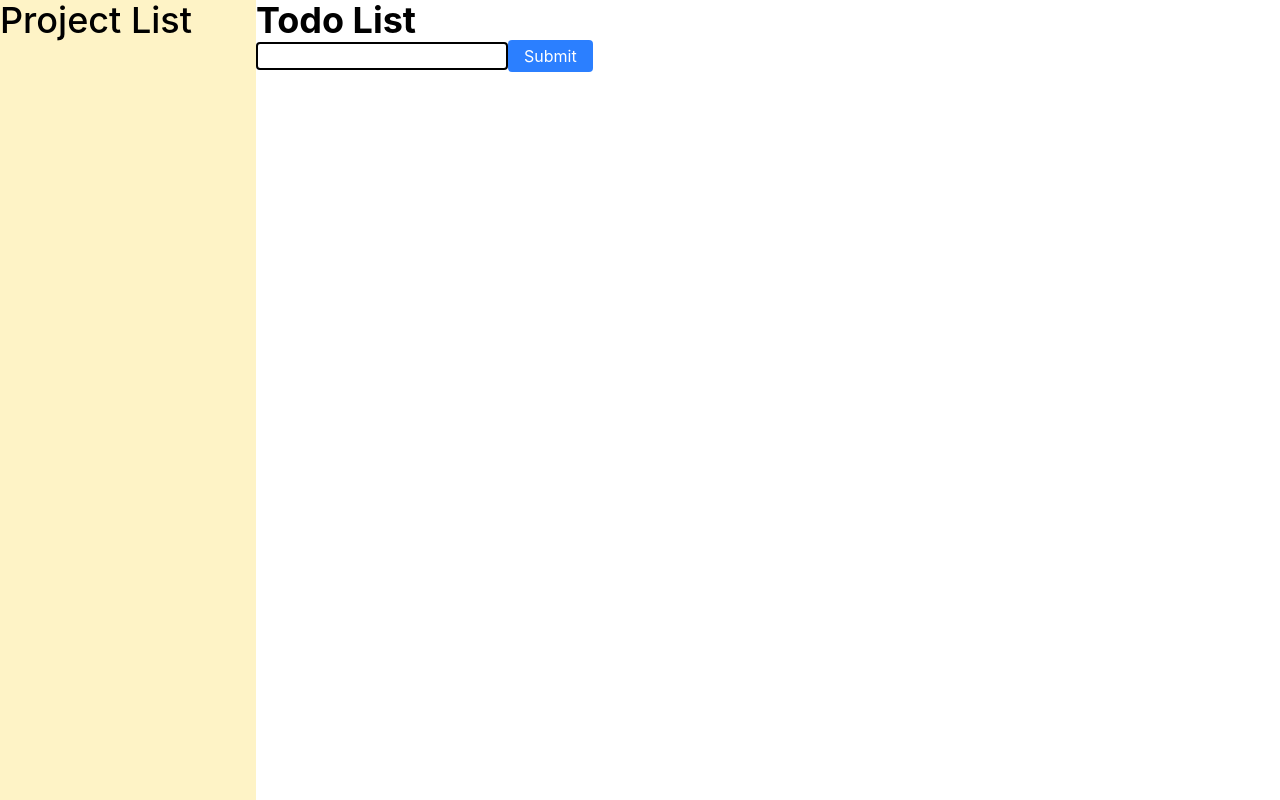
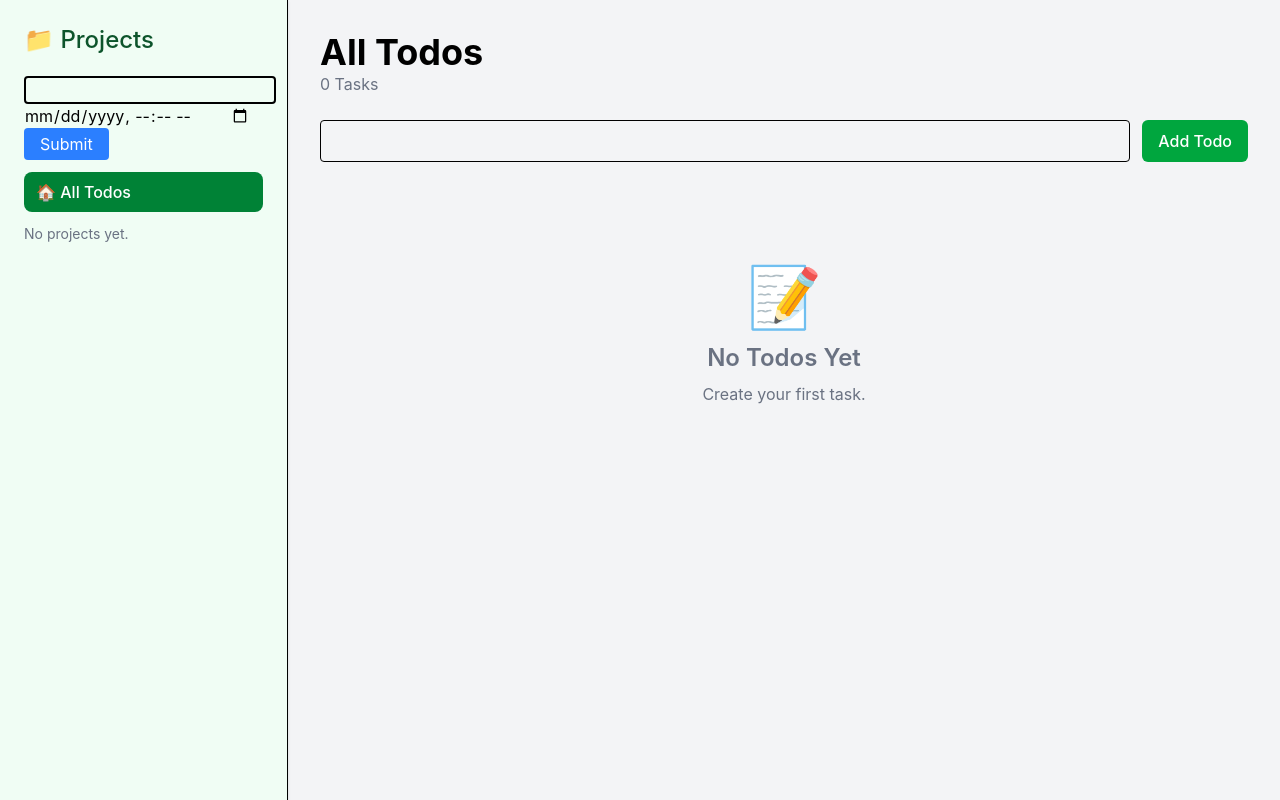
Before and after one commit to naziafarzana/todo-react, a React (Vite) app: page / in a window 1280 px wide. Built offline with nearby package versions, Linux system fonts and the light colour scheme.

Commit message:
Cleaned UI into minimal, created assign todo and add project function usable.

```diff
--- a/src/App.jsx
+++ b/src/App.jsx
@@ -2,7 +2,7 @@ import { useState } from "react";
 import TodoInput from "./components/TodoInput";
 import TodoList from "./components/TodoList";
 import { v4 as uuidv4 } from "uuid";
-import ProjectList from "./components/ProjectList";
+// import ProjectList from "./components/ProjectList";
 import Sidebar from "./components/Sidebar";
 
 
@@ -12,18 +12,28 @@ const App = () => {
   // const [editingId, setEditingId] = useState("");
   // const [editingText, setEditingText] = useState("");
 
-  const addTodo = (text) => {
-    const newTodo = { id: uuidv4(), text: text };
-    setTodos([...todos, newTodo]);
+
+
+  const addTodo = (text, dueDate) => {
+
+  const newTodo = { id: uuidv4(),
+     text: text,
+      projectId: null,
+      dueDate: dueDate };
+
+      setTodos([...todos, newTodo]);
   };
+
+
 
   const deleteTodo = (id) => {
     setTodos(todos.filter((todo) => todo.id !== id));
   };
 
+
+
   const updateTodo = (id, newText) => {
     // setEditingId(id)
-
     setTodos(
       todos.map((todo) => (todo.id === id ? { ...todo, text: newText } : todo)),
     );
@@ -33,14 +43,22 @@ const App = () => {
   // const [editingId, setEditingId] = useState(null)
 
   // const [editingText, setEditingText] = useState("")
-  const [project, setProject] = useState([]);
+
+
+  const [projects, setProjects] = useState([]);
+
+
 
 
   const addProject = (text) => {
 
-  setProject([...project, { id: uuidv4(), name: text }]);
+  setProjects([...projects, { id: uuidv4(), name: text }]);
   };
+
+
   const [selectedProjectId, setSelectedProjectId] = useState(null);
+
+
 
 
   const handleSelectProject = (id) => {
@@ -48,29 +66,85 @@ const App = () => {
   };
 
 
+
+  const filteredTodos = selectedProjectId === null
+  ? todos
+  : todos.filter(todo => todo.projectId === selectedProjectId);
+
+
+
+  const handleAssignProject = (todoId, newProjectId) => {
+  setTodos(
+
+    todos.map(todo => {
+
+      if (todo.id === todoId) {
+
+        const projectId = newProjectId === "" ? null : newProjectId;
+
+        return { ...todo, projectId: projectId };
+      }
+      return todo;
+    })
+  );
+};
+
+
+
+
+
   // console.log(todos);
 
 
 
   return (
-    <div className="flex">
+
+    <div className="flex min-h-screen bg-gray-100">
+
+
       <Sidebar
-        project={project}
+        projects={projects}
         onAddProject={addProject}
         onSelectProject={handleSelectProject}
         selectedProjectId={selectedProjectId}
       />
-      <div>
-    <h1 className="font-bold text-4xl">Todo List</h1>
+
+
+
+      <div className="flex-1 p-8">
+
+
+
+    <h1 className="text-4xl font-bold">
+  {selectedProjectId === null
+    ? "All Todos"
+    : projects.find(project => project.id === selectedProjectId)?.name}
+</h1>
+
+
+<p className="text-gray-500 mb-6">
+  {filteredTodos.length}
+  {" "}
+  {filteredTodos.length === 1 ? "Task" : "Tasks"}
+</p>
+
+
+
+
 
       <TodoInput onAdd={addTodo} />
 
       {/* <TodoList todos={todos} onDelete={deleteTodo} onUpdate={updateTodo} /> */}
 
+
+
+
       <TodoList
-        todos={todos}
+        todos={filteredTodos}
         onDelete={deleteTodo}
         onUpdate={updateTodo}
+        projects={projects}
+        onAssignProject={handleAssignProject}
         // editingId={editingId}
         // editingText={editingText}
         // setEditingId={setEditingId}
@@ -79,6 +153,8 @@ const App = () => {
         />
         </div>
 {/*
+
+
       <aside className="w-64 bg-amber-100 h-screen">
       <ProjectList
       project={project}
@@ -88,7 +164,12 @@ const App = () => {
       />
       </aside> */}
     </div>
+
+
   );
 };
 
+
+
+
 export default App;
--- a/src/components/ProjectInput.jsx
+++ b/src/components/ProjectInput.jsx
@@ -4,26 +4,38 @@ import { useState } from "react";
 
 function ProjectInput({ onAdd }) {
   const [text, setText] = useState("");
+  const [dueDate, setDueDate] = useState("")
 
   const handleSubmit = (e) => {
     e.preventDefault();
-    onAdd(text);
+    onAdd(text, dueDate);
     setText("");
   };
 
   return (
     <form onSubmit={(e) => handleSubmit(e)}>
+
       <input
         value={text}
         onChange={(e) => setText(e.target.value)}
         className="border-black border-2 rounded"
       />
+
+
+      <input
+  type="datetime-local"
+  value={dueDate}
+  onChange={(e) => setDueDate(e.target.value)}
+/>
+
+
       <button
         type="submit"
         className="bg-blue-500 text-white px-4 py-1 rounded"
       >
         Submit
       </button>
+
     </form>
   );
 }
--- a/src/components/ProjectItem.jsx
+++ b/src/components/ProjectItem.jsx
@@ -1,4 +1,6 @@
 function ProjectItem({ project, onSelectProject, selectedProjectId }) {
+
+
 
   const isActive = project.id === selectedProjectId;
 
@@ -6,9 +8,18 @@ function ProjectItem({ project, onSelectProject, selectedProjectId }) {
     onSelectProject(project.id);
   };
 
+
+
   return (
+
     <div onClick={handleClick}
-    className={`cursor-pointer p-2 ${isActive ? 'bg-gray-200' : ''}`}>
+
+    className={`cursor-pointer rounded-lg px-3 py-2 transition font-medium ${
+    selectedProjectId === project.id
+        ? "bg-green-700 text-white"
+        : "hover:bg-green-100"}`}>
+
+
       {project.name}
     </div>
   );
--- a/src/components/ProjectList.jsx
+++ b/src/components/ProjectList.jsx
@@ -3,18 +3,42 @@ import ProjectInput from "./ProjectInput.jsx";
 
 
 
-function ProjectList ({project, onAddProject, onSelectProject, selectedProjectId}) {
+function ProjectList ({projects, onAddProject, onSelectProject, selectedProjectId}) {
 
 
   return (
-    <div>
+
+    <div className="space-y-3">
     {/* <div className = "w-48 h-screen bg-amber-100"> */}
 
-      <h3 className="font-medium text-4xl">Project List</h3>
-    {/* <ProjectInput onAdd={onAddProject}
-    // /> */}
+      <h3 className="font-medium text-2xl text-green-900 mb-5">📁 Projects</h3>
 
-    {project.map((project) => (
+
+
+    <ProjectInput onAdd={onAddProject} />
+
+
+
+    <div
+    onClick={() => onSelectProject(null)}
+    className={`cursor-pointer rounded-lg px-3 py-2 mb-3 transition font-medium ${
+    selectedProjectId === null
+        ? "bg-green-700 text-white"
+        : "hover:bg-green-100"
+}`}
+>
+    🏠 All Todos
+</div>
+
+
+{projects.length === 0 && (
+    <p className="text-sm text-gray-500">
+        No projects yet.
+    </p>
+)}
+
+    {projects.map((project) => (
+
 
       <ProjectItem
       key={project.id}
@@ -23,6 +47,9 @@ function ProjectList ({project, onAddProject, onSelectProject, selectedProjectId
       onSelectProject={onSelectProject}
       selectedProjectId={selectedProjectId}
         />
+
+
+
       ))}
     </div>
     // </div>
--- a/src/components/Sidebar.jsx
+++ b/src/components/Sidebar.jsx
@@ -1,15 +1,23 @@
 import ProjectList from "./ProjectList";
 
-const Sidebar = ({ project, onAddProject, onSelectProject, selectedProjectId }) => {
-  return (
-    <aside className="w-64 bg-amber-100 h-screen">
+const Sidebar = ({ projects, onAddProject, onSelectProject, selectedProjectId }) => {
+
+
+    return (
+
+    <aside className="w-72 bg-green-50 border-r p-6 shadow-sm">
+
+
+
       <ProjectList
-        project={project}
+        projects={projects}
         onAddProject={onAddProject}
         onSelectProject={onSelectProject}
         selectedProjectId={selectedProjectId}
       />
     </aside>
+
+
   )
 }
 
--- a/src/components/TodoInput.jsx
+++ b/src/components/TodoInput.jsx
@@ -1,5 +1,5 @@
 import { useState } from "react";
-
+import Button from "../utils/Button";
 // export default function TodoInput() {
 //   return (
 //     <div>
@@ -10,7 +10,9 @@ import { useState } from "react";
 // }
 
 function TodoInput({ onAdd }) {
+
   const [text, setText] = useState("");
+
 
   const handleSubmit = (e) => {
     e.preventDefault();
@@ -21,20 +23,34 @@ function TodoInput({ onAdd }) {
     // <button onClick = {handleSubmit}>SubmitBtn</button>
   };
 
+
+
   return (
-    <form onSubmit={(e) => handleSubmit(e)}>
+
+
+    <form onSubmit={(e) => handleSubmit(e)}
+    className="flex gap-3 mb-6
+
+  ">
+
+
       <input
         value={text}
         onChange={(e) => setText(e.target.value)}
-        className="border-black border-2 rounded"
+        className="flex-1 border rounded px-3 py-2"
       />
-      <button
-        type="submit"
-        className="bg-blue-500 text-white px-4 py-1 rounded"
-      >
-        Submit
-      </button>
+
+
+     <Button
+  type="submit"
+  label="Add Todo"
+  className="bg-green-600 hover:bg-green-700 text-white"
+/>
+
     </form>
   );
 }
+
+
+
 export default TodoInput;
--- a/src/components/TodoItem.jsx
+++ b/src/components/TodoItem.jsx
@@ -1,6 +1,11 @@
 import { useState } from 'react'
+import Button from '../utils/Button'
 
-function TodoItem({ todo, onDelete, onUpdate, index }) {
+
+
+
+
+function TodoItem({ todo, onDelete, onUpdate, index, projects, onAssignProject }) {
   const [isEditing, setIsEditing] = useState(false)
   const [draftText, setDraftText] = useState(todo.text)
 
@@ -17,27 +22,78 @@ function TodoItem({ todo, onDelete, onUpdate, index }) {
     }
   }
 
+
+
   return (
-    <li className="flex gap-4">
+    <div className='flex-1 p-6'>
+
+    <li className="bg-white border rounded-xl shadow-sm p-4 mb-4 flex items-center justify-between">
+       <div className="flex items-center gap-4">
+
       <div>{index + 1}</div>
+
+
+
+    <select
+    value={todo.projectId ?? ""}
+    onChange={(e) => onAssignProject(todo.id, e.target.value)}
+    className="border rounded-md px-2 py-1 text-sm"
+  >
+    <option value="">Unassigned</option>
+    {projects.map((proj) => (
+      <option key={proj.id} value={proj.id}>
+        {proj.name}
+      </option>
+    ))}
+  </select>
+
       {isEditing ? (
         <>
           <input
             value={draftText}
             onChange={(e) => setDraftText(e.target.value)}
-            className="border-black border-2 rounded"
+            className="border rounded-md px-3 py-2 focus:outline-none focus:ring-2 focus:ring-green-500"
             />
-          <button type="button" onClick={handleToggle} className="bg-blue-500 text-white px-4 py-1 rounded">Update</button>
+          {/* <button type="button" onClick={handleToggle} className="bg-blue-500 text-white px-4 py-1 rounded">Update</button> */}
+
+          <div className="flex gap-2"></div>
+
+          <Button label="Update" onClick={handleToggle} bg-amber-500 hover:bg-amber-600 />
           </>
       ) : (
         <>
           <div>{todo.text}</div>
           {/* <button type="button" onClick={() => setIsEditing(true)} className="bg-blue-500 text-white px-4 py-1 rounded">Update</button> */}
-        <button type="button" onClick={handleToggle} className="bg-blue-500 text-white px-4 py-1 rounded">Update</button>
+        {/* <button type="button" onClick={handleToggle} className="bg-blue-500 text-white px-4 py-1 rounded">Update</button>
+        */}
+
+
         </>
       )}
-      <button type="button" onClick={() => onDelete(todo.id)} className= "bg-blue-500 text-white px-4 py-1 rounded">Delete</button>
+      </div>
+
+<div className="flex gap-2">
+      {/* <button type="button" onClick={() => onDelete(todo.id)} className= "bg-blue-500 text-white px-4 py-1 rounded">Delete</button> */}
+
+      <Button
+  label={isEditing ? "Save" : "Update"}
+  onClick={handleToggle}
+  className="bg-amber-500 hover:bg-amber-600 text-white"
+/>
+
+
+
+<Button
+    label="Delete"
+    onClick={() => onDelete(todo.id)}
+    className="bg-red-500 hover:bg-red-600 text-white"
+/>
+
+
+</div>
     </li>
+    </div>
+
   )
 }
 
--- a/src/components/TodoList.jsx
+++ b/src/components/TodoList.jsx
@@ -2,8 +2,25 @@ import TodoItem from "./TodoItem";
 
 
 
-function TodoList({  todos, onDelete, onUpdate, }) {
+function TodoList({  todos, onDelete, onUpdate, projects, onAssignProject }) {
+
+  if (todos.length === 0) {
   return (
+     <div className="flex flex-col items-center justify-center py-20 text-gray-500">
+      <div className="text-6xl mb-4">📝</div>
+          <h2 className="text-2xl font-semibold">
+              No Todos Yet
+          </h2>
+
+          <p className="mt-2">
+              Create your first task.
+          </p>
+      </div>
+  )
+}
+  return (
+
+
     // <div className="flex">
     <ul>
       {todos.map((todo, index) => (
@@ -13,12 +30,16 @@ function TodoList({  todos, onDelete, onUpdate, }) {
           index={index}
           onDelete={onDelete}
           onUpdate={onUpdate}
+          projects={projects}
+          onAssignProject={onAssignProject}
         />
       ))}
     </ul>
     // </div>
   )
 }
+
+
 
 export default TodoList
 
--- /dev/null
+++ b/src/utils/Button.jsx
@@ -0,0 +1,14 @@
+function Button({ label, onClick, className = "", type = "button" }) {
+
+    return (
+    <button
+      type="button"
+      onClick={onClick}
+      className={`px-4 py-2 rounded-md font-medium transition duration-200 ${className}`}
+    >
+      {label}
+    </button>
+  )
+}
+
+export default Button
```
Also changed, not shown: 1 other file (tests, documents, lock files or other folders). Lines whose indentation alone changed are shown as unchanged.
